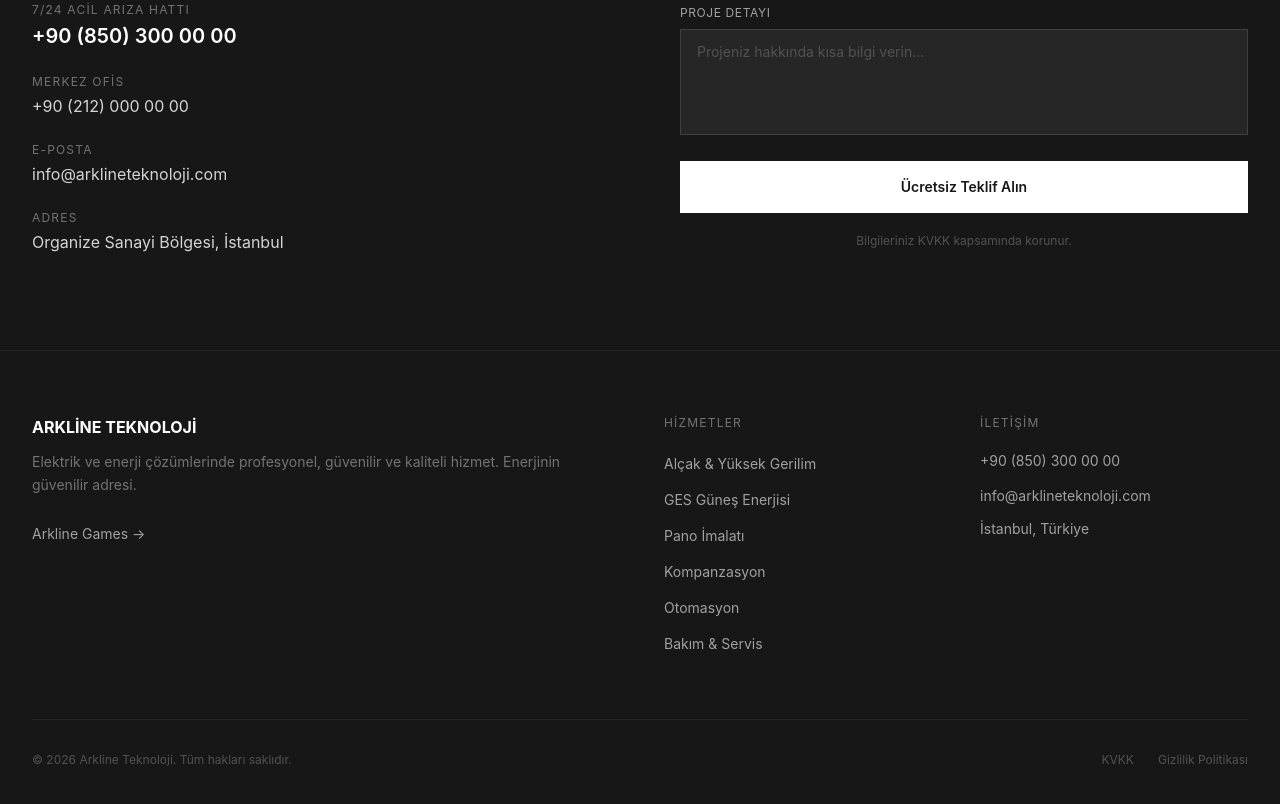
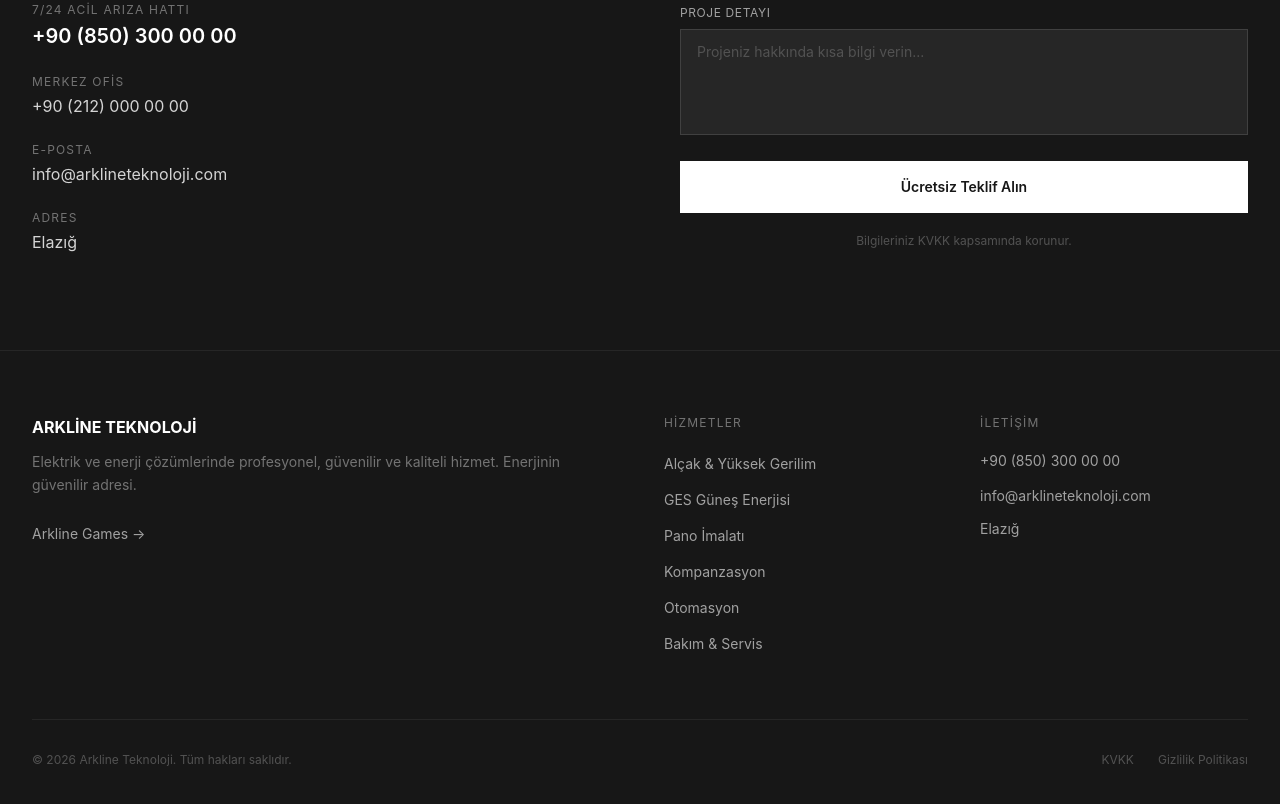
Before and after one commit to mehmettseriffcann/arkline-teknoloji-web, a Next.js app: page / in a window 1280 px wide. Shown: the part 2933-3737 px from the top of the page. Built offline with nearby package versions, Linux system fonts and the light colour scheme.

Commit message:
fix: update address to Elazığ

```diff
--- a/src/components/energy/ContactSection.tsx
+++ b/src/components/energy/ContactSection.tsx
@@ -60,7 +60,7 @@ export default function ContactSection({ initialService }: ContactProps) {
               <div>
                 <p className="text-xs text-neutral-500 uppercase tracking-widest mb-1">Adres</p>
                 <p className="text-base text-neutral-300">
-                  Organize Sanayi Bölgesi, İstanbul
+                  Elazığ
                 </p>
               </div>
             </div>
--- a/src/components/energy/Footer.tsx
+++ b/src/components/energy/Footer.tsx
@@ -53,7 +53,7 @@ export default function Footer() {
                   info@arklineteknoloji.com
                 </a>
               </li>
-              <li className="text-sm text-neutral-400">İstanbul, Türkiye</li>
+              <li className="text-sm text-neutral-400">Elazığ</li>
             </ul>
           </div>
         </div>
```
